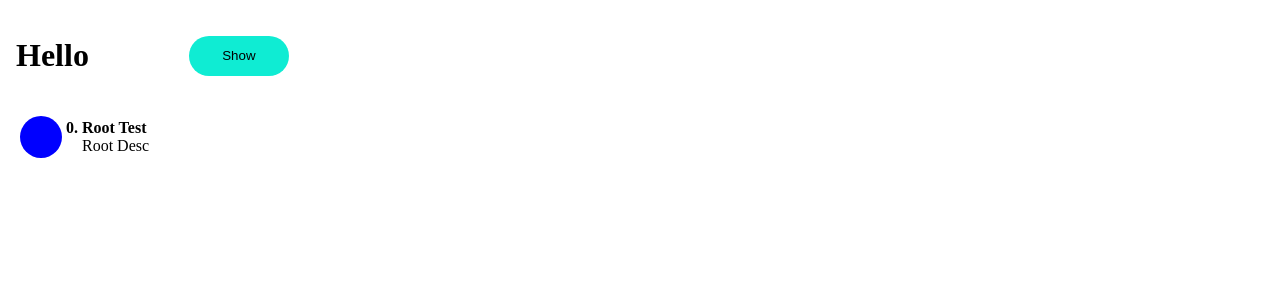
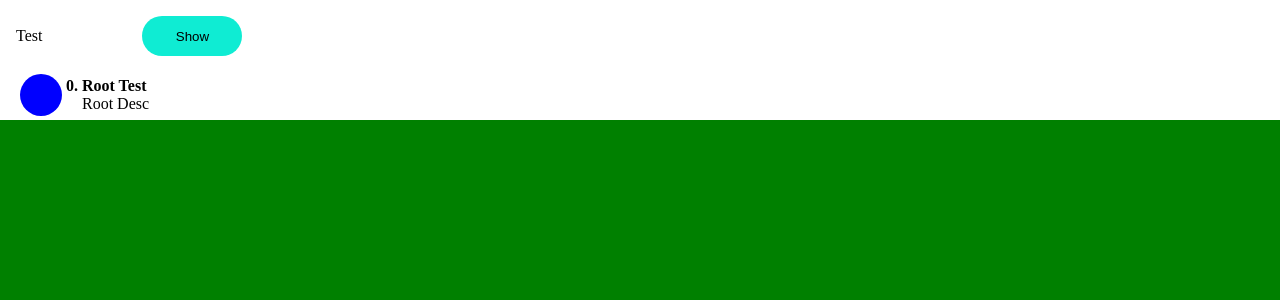
Before and after one commit to SlyOtis/atree, a React (Vite) app: page / in a window 1280 px wide. Shown: the top 300 px of the page. Built offline with nearby package versions, Linux system fonts and the light colour scheme.

Commit message:
Added open and close animation

```diff
--- a/src/App.css
+++ b/src/App.css
@@ -4,8 +4,10 @@
 }
 
 .list {
+    position: relative;
     background: white;
     padding-left: 16px;
+    top: 70px;
 }
 
 
@@ -38,12 +40,15 @@
 }
 
 .header {
-    position: relative;
+    position: fixed;
     display: flex;
     justify-content: flex-start;
     align-items: center;
     flex-direction: row;
-    padding: 16px
+    padding: 16px;
+    z-index: 2;
+    background: white;
+    width: 100%;
 }
 
 button {
--- a/src/App.tsx
+++ b/src/App.tsx
@@ -32,7 +32,7 @@ function App() {
     return (
         <div className="root">
             <div className="header">
-                <h1>Hello</h1>
+                <span>Test</span>
                 <button onClick={() => setVisible(!visible)}>{visible ? 'Hide' : 'Show'}</button>
             </div>
 
--- a/src/component/ATree.tsx
+++ b/src/component/ATree.tsx
@@ -60,9 +60,12 @@ export interface ATreeProps<T> {
 export const ATree = <T, >(props: ATreeProps<T>) => {
 
     const {root, children: renderItem, childKey, visible} = props
+    const listEl = useRef<HTMLDivElement>(null)
     const rootEl = useRef<HTMLDivElement>(null)
     const transTimeout = useRef(0)
     const maxTrans = useRef(0)
+    const maxHeight = useRef(0)
+    const rootHeight = useRef(0)
 
     const inset = props.inset || '40px'
     const delay = props.delay || 100
@@ -73,14 +76,12 @@ export const ATree = <T, >(props: ATreeProps<T>) => {
     let _maxDepth = 0
     let _position = 0
 
-
-
     const positionItems = (item: any, isRoot: boolean, index: number = 0, depth: number = 0): ATreePositionResult => {
         const children: Array<T> = childKey in item ? item[childKey] : []
         _position++
 
         const pos = _position - 1
-        const itemId = `athree-item-${depth}-${index}-${pos}`
+        const itemId = `atree-item-${depth}-${index}-${pos}`
         const transDelay = depth <= depthParallels ? index * (delay * depth) : delay * pos
 
         if (depth > _maxDepth) {
@@ -118,7 +119,7 @@ export const ATree = <T, >(props: ATreeProps<T>) => {
                     <div
                         id={itemId}
                         key={itemId}
-                        className="athree-item"
+                        className="atree-item"
                         data-index={index}
                         data-depth={depth}
                         data-position={pos}
@@ -138,9 +139,9 @@ export const ATree = <T, >(props: ATreeProps<T>) => {
                 <>
                     {!isRoot && (
                         <path
-                            key={`athree-path-${pos}`}
-                            id={`athree-path-${pos}`}
-                            className="athree-path"
+                            key={`atree-path-${pos}`}
+                            id={`atree-path-${pos}`}
+                            className="atree-path"
                             fill="transparent"
                             stroke="#000000"
                             strokeWidth="3"
@@ -159,24 +160,33 @@ export const ATree = <T, >(props: ATreeProps<T>) => {
 
 
     useEffect(() => {
+        const list = listEl.current
         const root = rootEl.current
 
-        if (!root) {
-           return
+        if (!list || !root) {
+            return
         }
 
-        const {top: rTop, left: rLeft} = root.getBoundingClientRect()
+        const {top: rTop, left: rLeft} = list.getBoundingClientRect()
         const points: Array<ATreePoint> = []
 
-        root.querySelectorAll('.athree-item').forEach((el) => {
+        maxHeight.current = 0
+
+        list.querySelectorAll('.atree-item').forEach((el) => {
             const {height, left: elLeft, top: elTop} = el.getBoundingClientRect()
             const index = parseInt((el as HTMLDivElement).dataset['index'] || '0')
             const depth = parseInt((el as HTMLDivElement).dataset['depth'] || '0')
             const pos = parseInt((el as HTMLDivElement).dataset['position'] || '0')
-            const count = parseInt((el as HTMLDivElement).dataset['count'] || '0')
             const left = Math.round(elLeft - rLeft)
             const top = Math.round(elTop - rTop)
             const center = Math.round(height / 2)
+
+            maxHeight.current += height
+
+            if (pos === 0) {
+                rootHeight.current = height
+                root.style.maxHeight = `${rootHeight.current}px`
+            }
 
             const start: ATreePoint = points[depth - 1] || {
                 x: left + center,
@@ -205,7 +215,7 @@ export const ATree = <T, >(props: ATreeProps<T>) => {
                     points[depth - 1] = turn
                 }
 
-                const path = root.querySelector<SVGPathElement>(`.athree-arrow > #athree-path-${pos}`)
+                const path = list.querySelector<SVGPathElement>(`.atree-arrow > #atree-path-${pos}`)
                 if (path) {
                     path.setAttribute('d', `M${start.x},${start.y} L${turn.x},${turn.y} L${end.x},${end.y}`)
                     const len = path.getTotalLength()
@@ -228,11 +238,11 @@ export const ATree = <T, >(props: ATreeProps<T>) => {
                     path.style.setProperty('--size', `${len}`)
                     path.style.setProperty('--offset', `${len}`)
                 } else {
-                    console.error(`Failed to updated path data for #athree-path-${pos}`)
+                    console.error(`Failed to updated path data for #atree-path-${pos}`)
                 }
             }
         })
-    }, [rootEl.current])
+    }, [listEl.current])
 
     useEffect(() => {
         const root = rootEl.current
@@ -245,12 +255,18 @@ export const ATree = <T, >(props: ATreeProps<T>) => {
         if (visible) {
             transTimeout.current = Date.now()
             root.style.setProperty('--max-trans', `${maxTrans.current}ms`)
+            root.style.transitionDuration = `calc(var(--max-trans) + (${delay}ms * min(1, var(--count))))`
+            // root.style.transitionTimingFunction = 'ease-out'
+            root.classList.add('atree-visible')
+            root.style.maxHeight = `${maxHeight.current}px`
         } else {
             const transSum = Date.now() - transTimeout.current
-            root.style.setProperty('--max-trans', `min(${maxTrans.current}ms, ${transSum}ms)`)
+            root.style.setProperty('--max-trans', `min(${maxTrans.current}ms, max(${transSum}ms, ${duration + delay}ms))`)
+            root.style.transitionDuration = `calc(var(--max-trans) + (${delay}ms * min(1, var(--count))))`
+            // root.style.transitionTimingFunction = 'ease-in'
+            root.classList.remove('atree-visible')
+            root.style.maxHeight = `${rootHeight.current}px`
         }
-
-        root.classList[visible ? 'add' : 'remove']('athree-visible')
 
     }, [rootEl.current, visible])
 
@@ -258,19 +274,24 @@ export const ATree = <T, >(props: ATreeProps<T>) => {
     return (
         <div
             ref={rootEl}
-            className="athree-root"
+            className="atree-root"
             style={{
+                maxHeight: '100px',
+                '--delay': `${delay}ms`,
+                '--duration': `${duration}ms`,
                 '--count': `${_position}`,
                 '--max-depth': `${_maxDepth}`,
                 '--max-trans': `${maxTrans.current}ms`
             } as any}
         >
-            <div className="athree-items">
-                {items}
+            <div ref={listEl} className="atree-list">
+                <div className="atree-items">
+                    {items}
+                </div>
+                <svg className="atree-arrow" shapeRendering="crispEdges" width="100%" height="100%">
+                    {paths}
+                </svg>
             </div>
-            <svg className="athree-arrow" shapeRendering="crispEdges" width="100%" height="100%">
-                {paths}
-            </svg>
         </div>
     )
 }
--- a/src/component/atree.css
+++ b/src/component/atree.css
@@ -1,13 +1,13 @@
-.athree-items {
+.atree-items {
     z-index: 1;
 }
 
-.athree-item {
+.atree-item {
     position: relative;
     z-index: 0;
 }
 
-.athree-item::before {
+.atree-item::before {
     content: "";
     z-index: 0;
     position: absolute;
@@ -19,12 +19,12 @@
 }
 
 /* 1-(-1) */
-.athree-item:not(:first-of-type) {
+.atree-item:not(:first-of-type) {
     transition-delay: calc((var(--direction) * var(--max-trans)) + (var(--delay) * (1 - (var(--direction) * 2))));
     transition-duration: var(--duration);
 }
 
-.athree-item:not(:first-of-type) > *:first-child {
+.atree-item:not(:first-of-type) > *:first-child {
     transition: inherit;
     transition-duration: inherit;
     transition-delay: inherit;
@@ -33,18 +33,26 @@
     opacity: 0;
 }
 
-.athree-root {
-    z-index: 0;
-    position: relative;
+.atree-root {
     --direction: 1;
     --max-trans: 0;
     --duration: 0;
     --delay: 0;
     --size: 0;
     --offset: 0;
+    overflow: hidden;
+    will-change: max-height;
+    transition-property: max-height;
+    transition-timing-function: linear;
+    transition-delay: 0ms;
 }
 
-.athree-arrow {
+.atree-list {
+    z-index: 0;
+    position: relative;
+}
+
+.atree-arrow {
     position: absolute;
     z-index: -1;
     left: 0;
@@ -53,7 +61,7 @@
     top: 0;
 }
 
-.athree-path {
+.atree-path {
     position: relative;
     z-index: 0;
     transition: none;
@@ -66,16 +74,16 @@
     transition-timing-function: ease-out;
 }
 
-.athree-visible {
+.atree-visible {
     --direction: 0;
 }
 
-.athree-visible > .athree-arrow > .athree-path {
+.atree-visible > .atree-list > .atree-arrow > .atree-path {
     stroke-dashoffset: 0 !important;
     opacity: 1;
 }
 
-.athree-visible > .athree-items > .athree-item > *:first-child {
+.atree-visible > .atree-list > .atree-items > .atree-item > *:first-child {
     transform: scaleX(1) scaleY(1);
     opacity: 1;
 }
--- a/src/index.css
+++ b/src/index.css
@@ -7,4 +7,5 @@ body {
   height: 100%;
   margin: 0;
   padding: 0;
+  background: green;
 }
```
